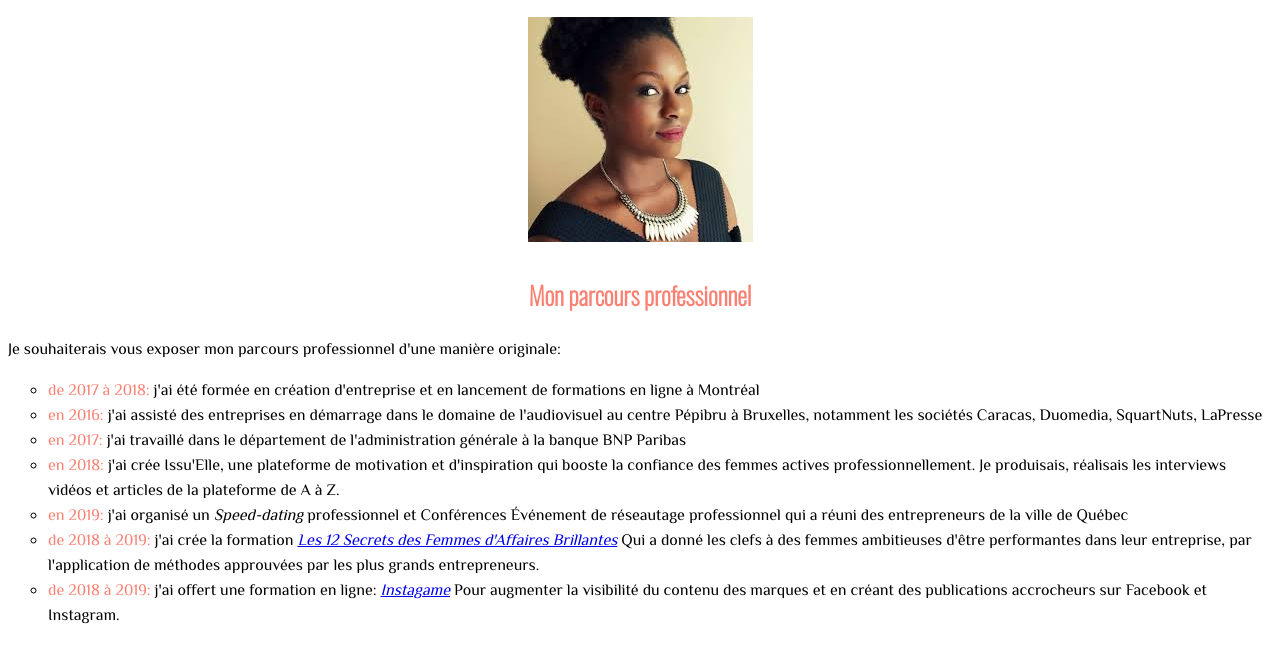
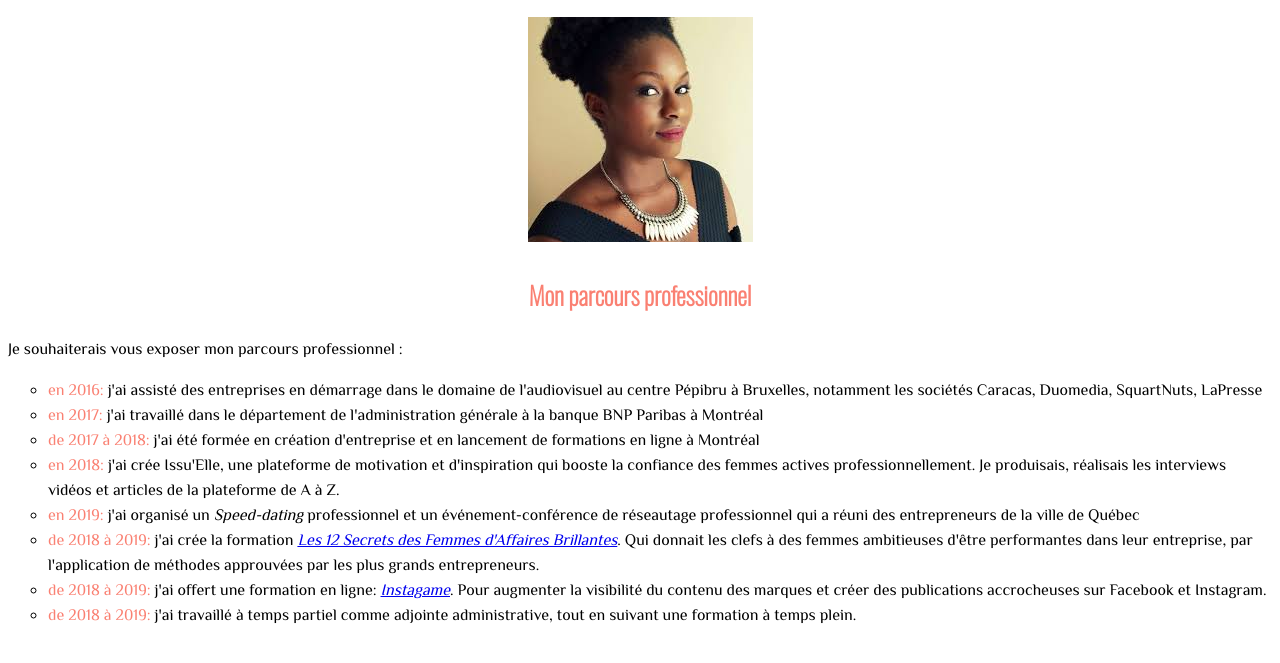
Before and after one commit to GemaHonesta/mon-site, a plain HTML site: page presentation.html in a window 1280 px wide. Shown: the part 363-1026 px from the top of the page. Drawn offline with nearby package versions, Linux system fonts and the light colour scheme.

Commit message:
Add files via upload

```diff
--- a/presentation.html
+++ b/presentation.html
@@ -42,17 +42,18 @@
 			<h3>Mon parcours professionnel
 			</h3>
 
-			<p>Je souhaiterais vous exposer mon parcours professionnel d'une manière originale:
+			<p>Je souhaiterais vous exposer mon parcours professionnel :
 			</p>
 
 			<ul>
+				<li><span class="les-dates">en 2016:</span> j'ai assisté des entreprises en démarrage dans le domaine de l'audiovisuel au centre Pépibru à Bruxelles, notamment les sociétés Caracas, Duomedia, SquartNuts, LaPresse</li>
+				<li><span class="les-dates">en 2017:</span> j'ai travaillé dans le département de l'administration générale à la banque BNP Paribas à Montréal</li>
 				<li><span class="les-dates">de 2017 à 2018:</span> j'ai été formée en création d'entreprise et en lancement de formations en ligne à Montréal</li>
-				<li><span class="les-dates">en 2016:</span> j'ai assisté des entreprises en démarrage dans le domaine de l'audiovisuel au centre Pépibru à Bruxelles, notamment les sociétés Caracas, Duomedia, SquartNuts, LaPresse</li>
-				<li><span class="les-dates">en 2017:</span> j'ai travaillé dans le département de l'administration générale à la banque BNP Paribas</li>
 				<li><span class="les-dates">en 2018:</span> j'ai crée Issu'Elle, une plateforme de motivation et d'inspiration qui booste la confiance des femmes actives professionnellement. Je produisais, réalisais les interviews vidéos et articles de la plateforme de A à Z. </li>
-				<li><span class="les-dates">en 2019:</span> j'ai organisé un <em>Speed-dating</em> professionnel et Conférences Événement de réseautage professionnel qui a réuni des entrepreneurs de la ville de Québec</li>
-				<li><span class="les-dates">de 2018 à 2019:</span> j'ai crée la formation <a href= "https://femmes-issuelle.teachable.com/p/12-strategies-pour-reussir-en-affaire/" > <em>Les 12 Secrets des Femmes d'Affaires Brillantes</em></a> Qui a donné les clefs à des femmes ambitieuses d'être performantes dans leur entreprise, par l'application de méthodes approuvées par les plus grands entrepreneurs.</li>
-				<li><span class="les-dates">de 2018 à 2019:</span> j'ai offert une formation en ligne: <a href="https://gemahonesta.wixsite.com/monsite" ><em> Instagame</em></a> Pour augmenter la visibilité du contenu des marques et en créant des publications accrocheurs sur Facebook et Instagram.</li>
+				<li><span class="les-dates">en 2019:</span> j'ai organisé un <em>Speed-dating</em> professionnel et un événement-conférence de réseautage professionnel qui a réuni des entrepreneurs de la ville de Québec</li>
+				<li><span class="les-dates">de 2018 à 2019:</span> j'ai crée la formation <a href= "https://femmes-issuelle.teachable.com/p/12-strategies-pour-reussir-en-affaire/" > <em>Les 12 Secrets des Femmes d'Affaires Brillantes</em></a>. Qui donnait les clefs à des femmes ambitieuses d'être performantes dans leur entreprise, par l'application de méthodes approuvées par les plus grands entrepreneurs.</li>
+				<li><span class="les-dates">de 2018 à 2019:</span> j'ai offert une formation en ligne: <a href="https://gemahonesta.wixsite.com/monsite" ><em> Instagame</em></a>. Pour augmenter la visibilité du contenu des marques et créer des publications accrocheuses sur Facebook et Instagram.</li>
+				<li><span class="les-dates">de 2018 à 2019:</span> j'ai travaillé à temps partiel comme adjointe administrative, tout en suivant une formation à temps plein.</li>
 			</ul>
 
 			<br>
```
Also changed, not shown: a-propos.html (+4 -12 lines).
